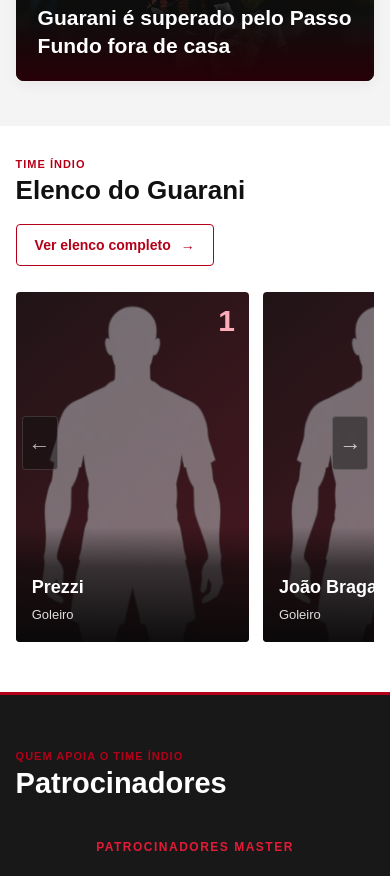
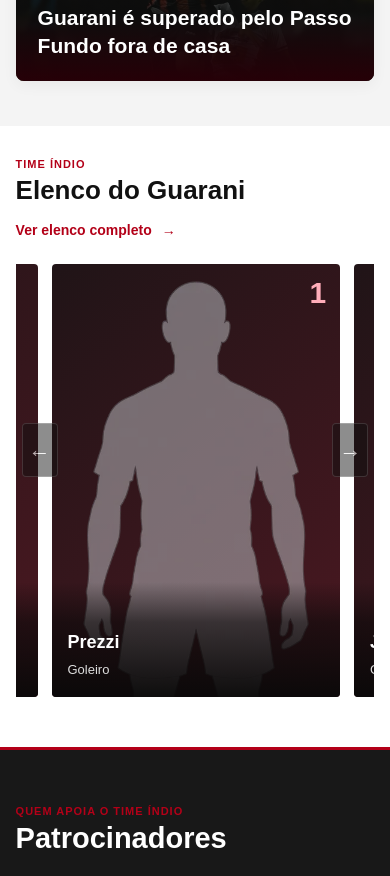
Before and after one commit to pemarckmann/site-guarani, a plain HTML site: page index.html in a window 390 px wide. Shown: the part 3595-4471 px from the top of the page. Drawn offline with Linux system fonts and the light colour scheme.

Commit message:
Centraliza cards do elenco no celular com vizinhos visíveis

```diff
--- a/css/elenco.css
+++ b/css/elenco.css
@@ -324,7 +324,13 @@
 
 @media (max-width: 480px) {
   .atleta-linha {
-    grid-auto-columns: 65%;
+    --largura-card: min(74vw, 300px);
+    grid-auto-columns: var(--largura-card);
+    padding-inline: calc((100% - var(--largura-card)) / 2);
+  }
+
+  .atleta-card {
+    scroll-snap-align: center;
   }
 
   .elenco-grupo-titulo h2 {
@@ -408,3 +414,21 @@
     font-size: 18px;
   }
 }
+
+@media (max-width: 480px) {
+  .elenco-home .noticias-topo {
+    gap: 12px;
+    margin-bottom: 22px;
+  }
+
+  .elenco-home .ver-todas {
+    border: 0;
+    padding: 4px 0;
+  }
+
+  .elenco-home .ver-todas:hover {
+    background: transparent;
+    color: #b30018;
+    text-decoration: underline;
+  }
+}
--- a/index.html
+++ b/index.html
@@ -23,7 +23,7 @@
     <link rel="stylesheet" href="css/desempenho.css?v=77c93312eb" />
     <link rel="stylesheet" href="css/noticias.css?v=8858144051" />
     <link rel="stylesheet" href="css/patrocinadores.css?v=0baa6f9558" />
-    <link rel="stylesheet" href="css/elenco.css?v=c154f33710" />
+    <link rel="stylesheet" href="css/elenco.css?v=bfdba2a838" />
     <noscript>
       <link rel="stylesheet" href="css/sem-js.css?v=7213ea1d48" />
     </noscript>
```
Also changed, not shown: elenco.html (+1 -1 lines).
